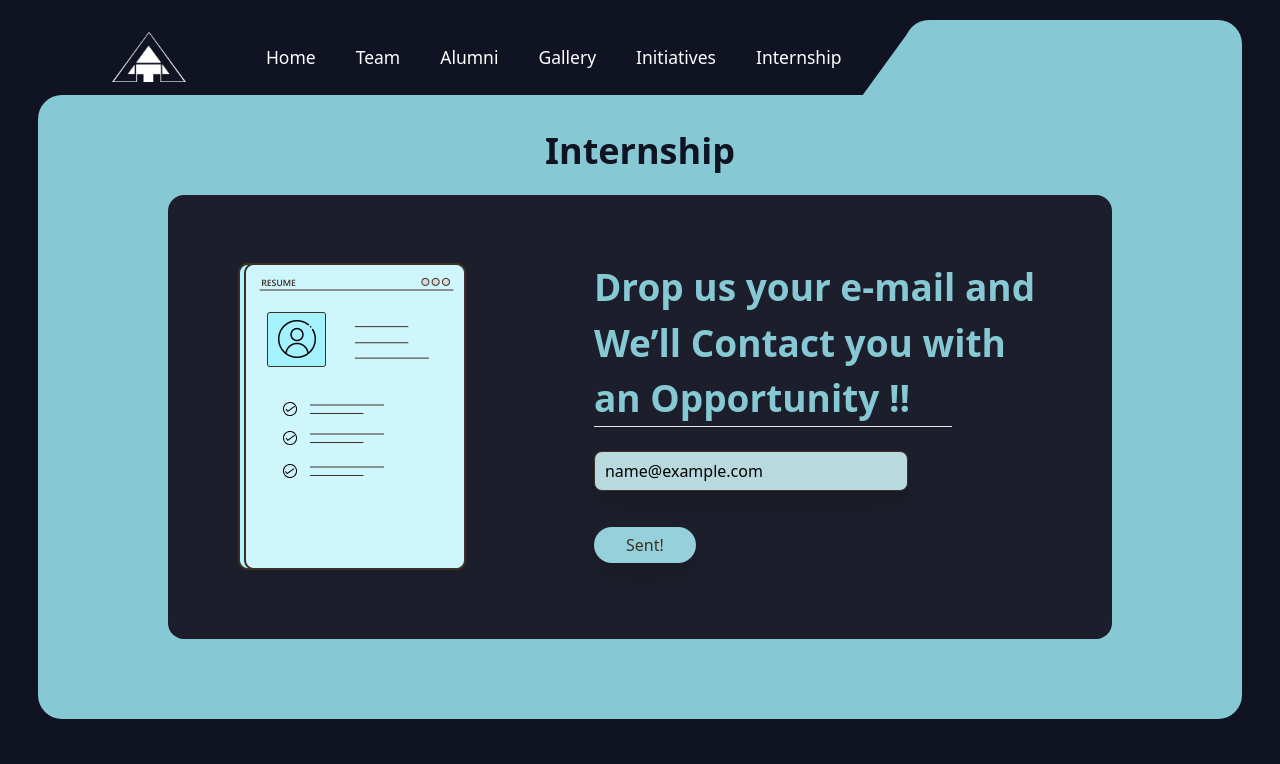
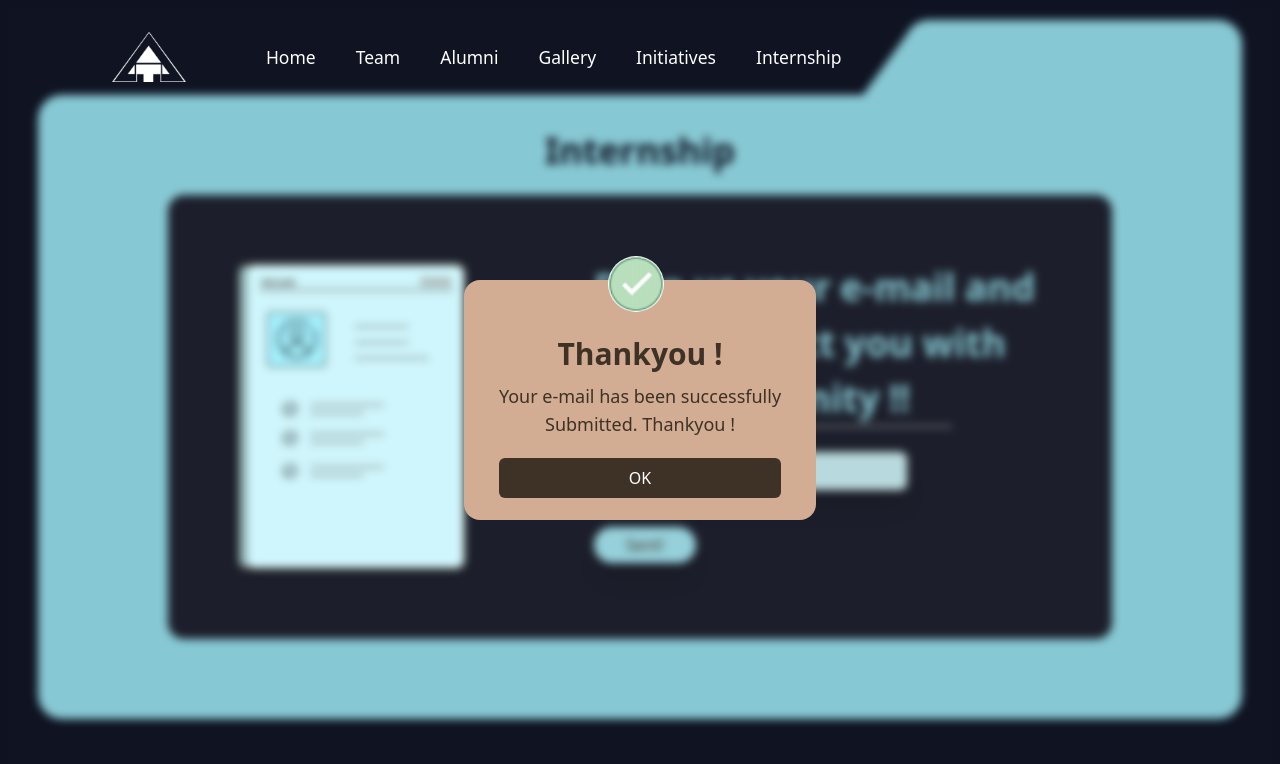
Before and after one commit to I-E-Cell/Vite-Ecell, a React (Vite) app: page /internship in a window 1280 px wide. Both pictures are taken after typing "name@example.com" into the empty fields and a click on the button "Send". Shown: the top 764 px of the page. Built offline with nearby package versions, Linux system fonts and the light colour scheme.

Commit message:
added popup

```diff
--- a/src/App.jsx
+++ b/src/App.jsx
@@ -20,6 +20,7 @@ import TeamScrap from "./Components/TeamScrap";
 import Credits from "./Components/Credits";
 import Udyamita from "./Components/Udyamita";
 import Startups from "./Components/Startups";
+import Popup from "./Components/Popup";
 // import LineChart from "./Components/LineChart";
 
 
@@ -35,6 +36,7 @@ function LandingPage() {
       <Newsletter />
       <CarouselDisplay />
       <Footer />
+      {/* <Popup /> */}
       {/* <LineChart /> */}
 
     </div>
--- a/src/Components/Internship.jsx
+++ b/src/Components/Internship.jsx
@@ -2,15 +2,17 @@ import React, { useState } from 'react'
 import Nav from './Nav'
 import cv from '../assets/CV.png'
 import { motion } from 'framer-motion'
-
+import Popup from './Popup'
 
 
 const Internship = () => {
     const [send, setSend] = useState("Send")
+    const [popup2, setPopup2]=useState(false)
 
     function pressed() {
         setSend("Sent!");
-        alert("Your e-mail has been registered!!");
+        setPopup2(!popup2);
+        // alert("Your e-mail has been registered!!");
     }
     return (
         <div >
@@ -54,7 +56,7 @@ const Internship = () => {
                     {/* //-------- */}
                 </div>
             </div>
-
+            {popup2? <Popup />: null}
 
         </div>
     )
--- a/src/Components/Newsletter.jsx
+++ b/src/Components/Newsletter.jsx
@@ -1,13 +1,16 @@
 import React, { useState } from 'react'
 import letter from '../assets/letter.png'
 import { motion } from 'framer-motion'
+import Popup from './Popup'
 
 const Newsletter = () => {
-   const [submit, setSubmit] = useState("Sign to Newsletter")
+    const [submit, setSubmit] = useState("Sign to Newsletter")
+    const [popup2, setPopup2] = useState(false)
+    function pressed() {
+        setPopup2(!popup2);
+        setSubmit("Thankyou for Signing");
+        // alert("Thankyou for Subscribing to our Newsletter!!")
 
-    function pressed(){
-        setSubmit("Thankyou for Signing");
-        alert("Thankyou for Subscribing to our Newsletter!!")
     };
 
     return (
@@ -33,14 +36,14 @@ const Newsletter = () => {
                 >
                     <h1 className='md:text-[45px] text-[35px]   font-bold text-[#3E3126]'>Sign up for our newsletter</h1>
                 </motion.div>
-                    <hr className='max-w-[80%] mx-auto md:mx-0 bg-[#3E3126] realtive px-4' />
-                    <p className='max-w-sm vm_text text-sm my-3'>Stay informed and inspired! Sign up for our newsletter to receive exclusive content, Don't miss out on the latest insights. Join our community today!</p>
+                <hr className='max-w-[80%] mx-auto md:mx-0 bg-[#3E3126] realtive px-4' />
+                <p className='max-w-sm vm_text text-sm my-3'>Stay informed and inspired! Sign up for our newsletter to receive exclusive content, Don't miss out on the latest insights. Join our community today!</p>
 
-                    <input className='mt-6 shadow-xl mb-6 rounded-lg bg-[#D4D6ED] border-[1.5px] md:w-[70%] w-[90%] h-[40px] border-[#3E3126]' type="email" placeholder='Enter your E-mail' />
+                <input className='mt-6 shadow-xl mb-6 rounded-lg bg-[#D4D6ED] border-[1.5px] md:w-[70%] w-[90%] h-[40px] border-[#3E3126]' type="email" placeholder='Enter your E-mail' />
 
-                    <motion.button whileHover={{scale:1.05}} whileTap={{scale:0.95}} onClick={pressed} className='  shadow-xl mx-auto md:mx-0  bg-[#C6C9E3] rounded-full px-6 py-[6px]  my-3 font-medium text-[#3E3126] flex relative '>{submit}</motion.button>
-
+                <motion.button whileHover={{ scale: 1.05 }} whileTap={{ scale: 0.95 }} onClick={pressed} className='  shadow-xl mx-auto md:mx-0  bg-[#C6C9E3] rounded-full px-6 py-[6px]  my-3 font-medium text-[#3E3126] flex relative '>{submit}</motion.button>
             </div>
+            {popup2 ? <Popup /> : null}
 
         </div>
 
--- /dev/null
+++ b/src/Components/Popup.jsx
@@ -0,0 +1,25 @@
+import React, {useState} from 'react'
+import tick from '../assets/tick.gif'
+import Newsletter from './Newsletter'
+function Popup (props){
+    const [popup, setPopup]=useState(true)
+    function pressed(){
+        setPopup(!popup);
+
+
+    };
+  return (
+    <> { popup?
+    <div className='w-[100%] h-[100vh]  z-40 backdrop-filter text-[#3E3126] backdrop-blur-sm  top-[0%] fixed flex justify-center items-center'>
+        <div className='w-[21em] md:w-[22em] h-[15em] rounded-2xl bg-[#D2AD93]'>
+            <img className='relative rounded-full left-[9em] overflow-hidden -top-6 h-14' src={tick} alt="" />
+            <h1 className='relative text-center text-3xl font-bold '>Thankyou !</h1>
+            <h1 className='relative text-center text-lg w-[90%] mx-auto top-[10px]'> Your e-mail has been successfully Submitted. Thankyou !</h1>
+            <button onClick={pressed} className='relative top-[30px] w-[80%] flex justify-center rounded-md mx-auto text-white py-2 bg-[#3E3126]'>OK</button>
+        </div>
+    </div>: null
+    }</>
+  )
+}
+
+export default Popup
```
Also changed, not shown: src/assets/tick.gif (added).
